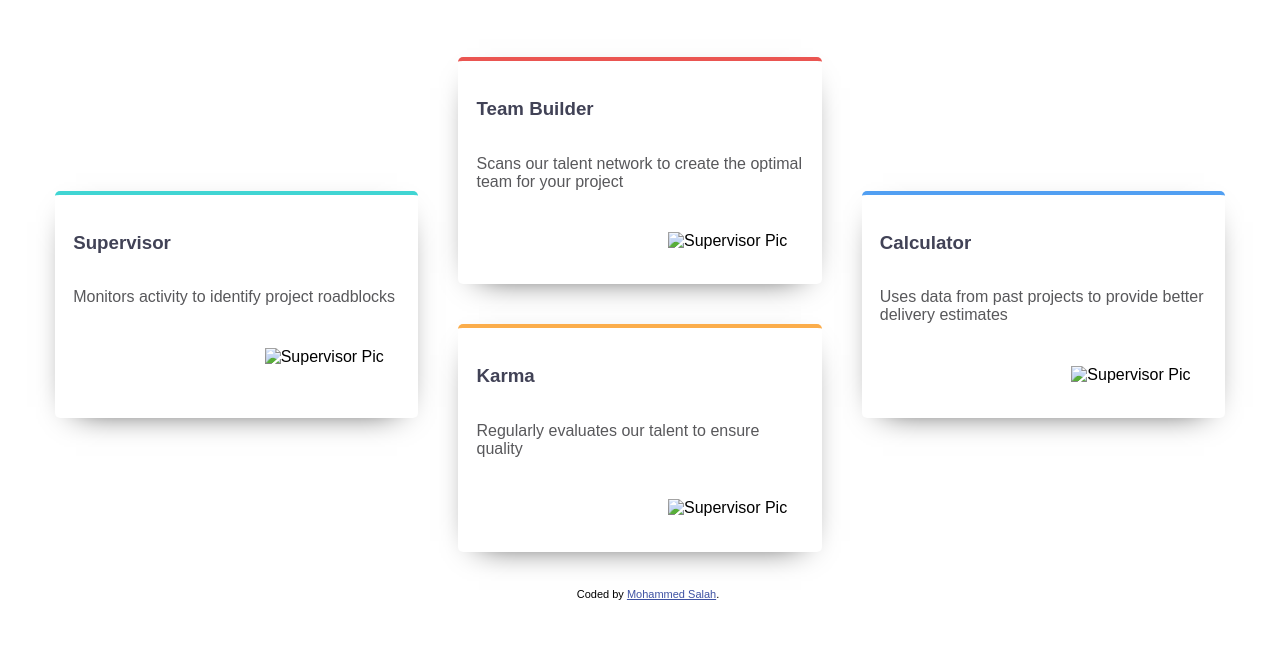
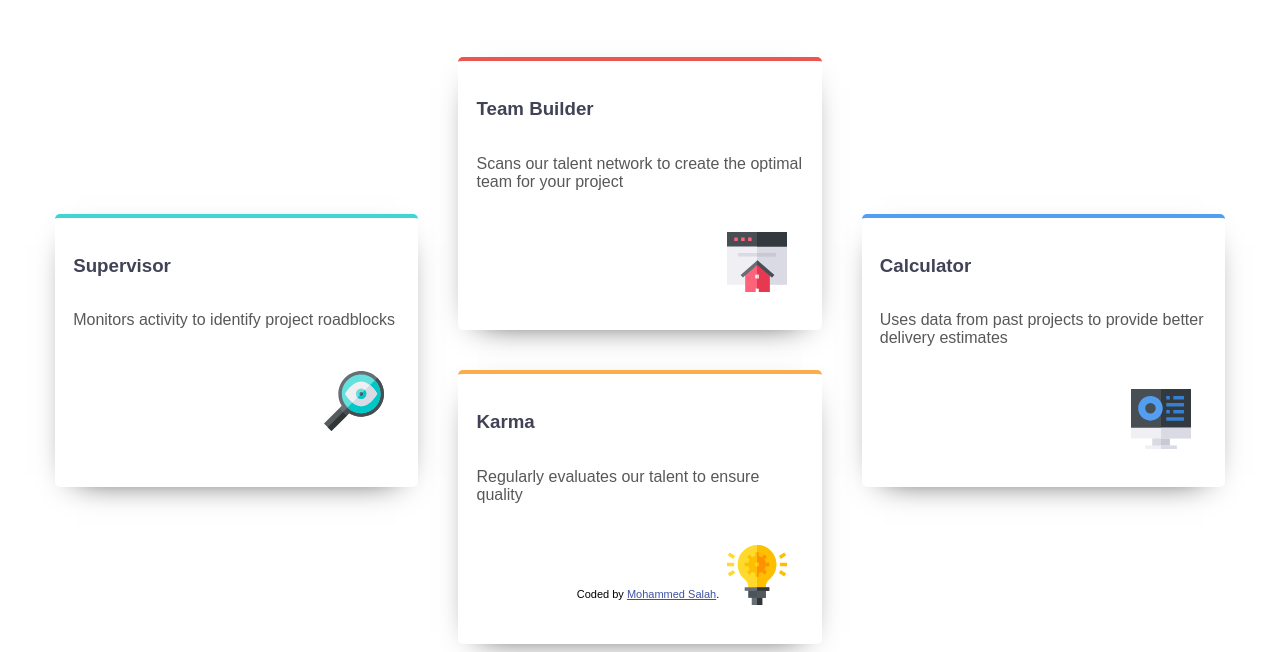
Before and after one commit to XMoSalahX/four-card-feature-section-master, a plain HTML site: page index.html in a window 1280 px wide. Shown: the part 179-831 px from the top of the page. Before the commit the page ends 800 px from the top, so only its background shows below. Drawn offline with Linux system fonts and the light colour scheme; the site is published under a folder, as on GitHub Pages, so addresses that start at the root find nothing.

Commit message:
Fix Images links

```diff
--- a/index.html
+++ b/index.html
@@ -25,7 +25,7 @@
             <div>
             </div class="cusimg">
             <div class="control_img">
-                <img src="/images/icon-supervisor.svg" alt="Supervisor Pic">
+                <img src="images/icon-supervisor.svg" alt="Supervisor Pic">
             </div>
         </div>
 
@@ -35,7 +35,7 @@
             <h3>Team Builder</h3>
             <p>Scans our talent network to create the optimal team for your project</p>
             <div class="control_img">
-                <img src="/images/icon-team-builder.svg" alt="Supervisor Pic">
+                <img src="images/icon-team-builder.svg" alt="Supervisor Pic">
             </div>
         </div>
         </div>
@@ -43,14 +43,14 @@
             <h3>Karma</h3>
             <p>Regularly evaluates our talent to ensure quality</p>
             <div class="control_img">
-                <img src="/images/icon-karma.svg" alt="Supervisor Pic">
+                <img src="images/icon-karma.svg" alt="Supervisor Pic">
             </div>
         </div>
         <div class="Calculator">
             <h3>Calculator</h3>
             <p>Uses data from past projects to provide better delivery estimates</p>
             <div class="control_img">
-                <img src="/images/icon-calculator.svg" alt="Supervisor Pic">
+                <img src="images/icon-calculator.svg" alt="Supervisor Pic">
             </div>
         </div>
     </main>
```
